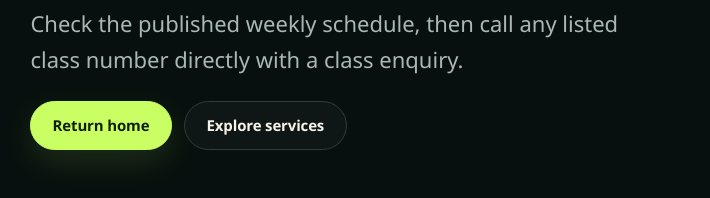
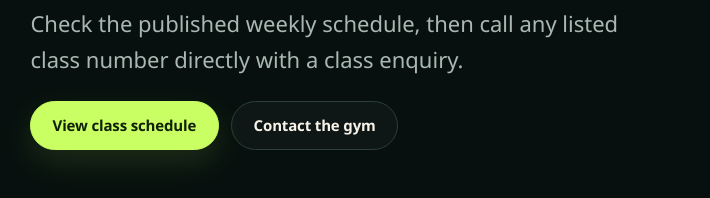
Before and after one commit to Sankalpa-KMCP/olympia-fitness-center, an Astro site: page /zumba in a window 1280 px wide. Shown: the part 602-800 px from the top of the page, 0-710 px from the left. Built offline with nearby package versions, Linux system fonts and the light colour scheme; Astro itself is replaced by a stand-in of ours.

Commit message:
feat(zumba): prioritize schedule and gym contact CTAs

```diff
--- a/src/pages/zumba.astro
+++ b/src/pages/zumba.astro
@@ -33,9 +33,9 @@ const description = `View the weekly Zumba class schedule and telephone enquiry
     accent="coral"
   >
     <Fragment slot="actions">
-      <ButtonLink href={siteRoutes.home.path}>Return home</ButtonLink>
-      <ButtonLink href={siteRoutes.services.path} variant="secondary">
-        Explore services
+      <ButtonLink href="#class-schedule">View class schedule</ButtonLink>
+      <ButtonLink href={siteRoutes.contact.path} variant="secondary">
+        Contact the gym
       </ButtonLink>
     </Fragment>
   </PageHero>
```
